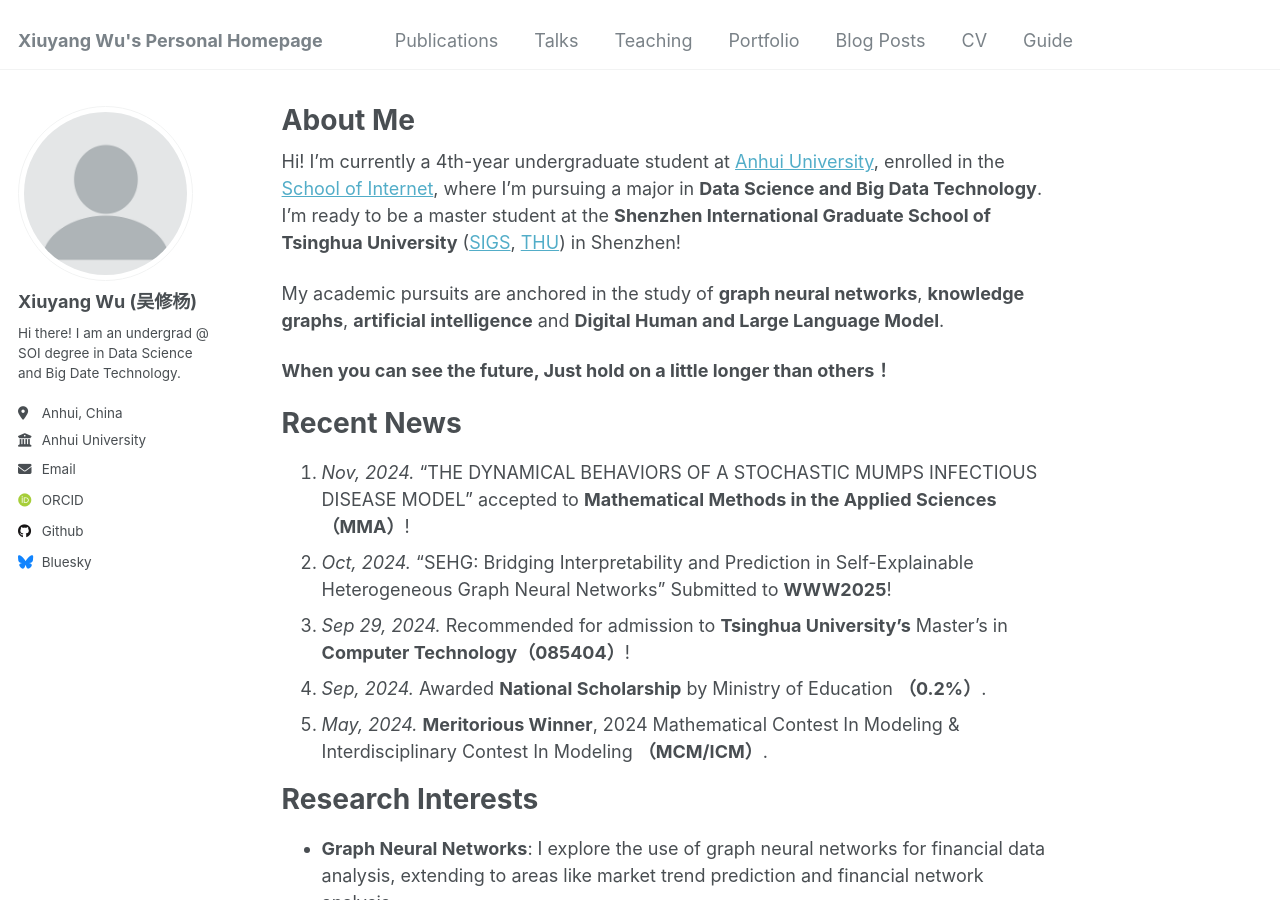
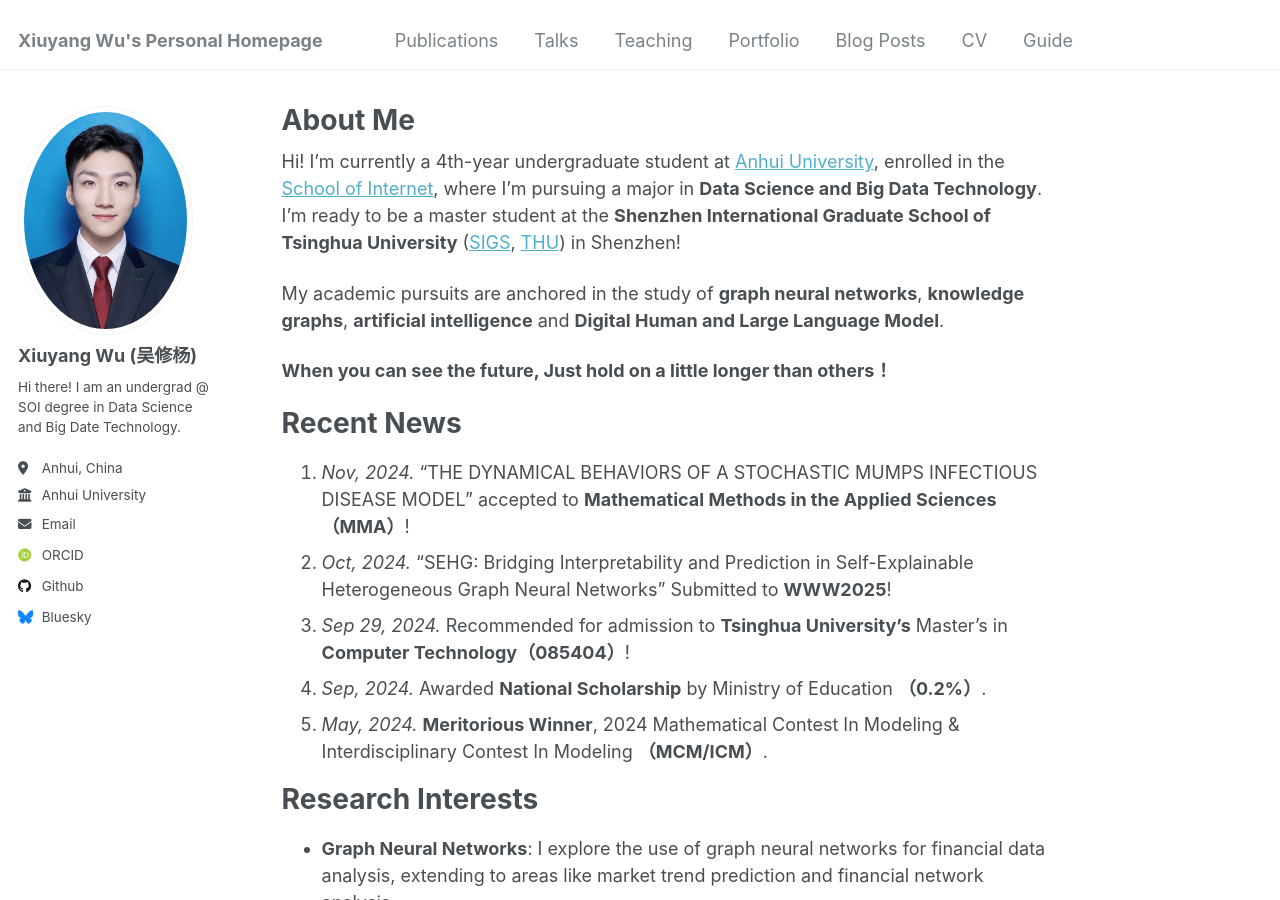
Before and after one commit to XiuyangWu/xiuyangwu.github.io, a Jekyll site: the page built from _pages/about.md, in a window 1280 px wide and 900 px high. Built offline with Jekyll 4.4.1, drawn with Linux system fonts in a browser that asks for light colours; some web fonts are replaced.

Commit message:
Update _config.yml

```diff
--- a/_config.yml
+++ b/_config.yml
@@ -21,7 +21,7 @@ repository               : "XiuyangWu/xiuyangwu.github.io"
 #               Additional customization can be done by editing /_includes/author-profile.html
 author:
   # Biographic information
-  avatar           : "profile.png"
+  avatar           : "xiuyangwu.png"
   name             : "Xiuyang Wu (吴修杨)"
   pronouns         : # example: "she/her"
   bio              : "Hi there! I am an undergrad @ SOI degree in Data Science and Big Date Technology."
```
